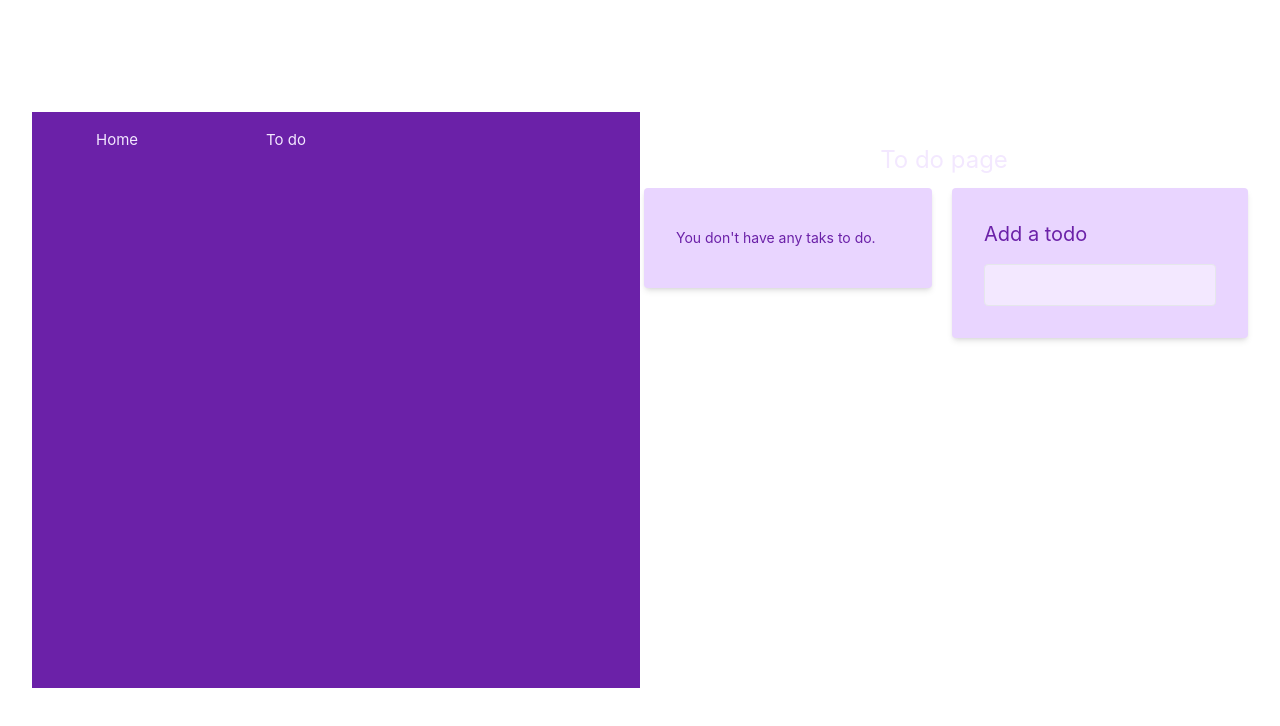
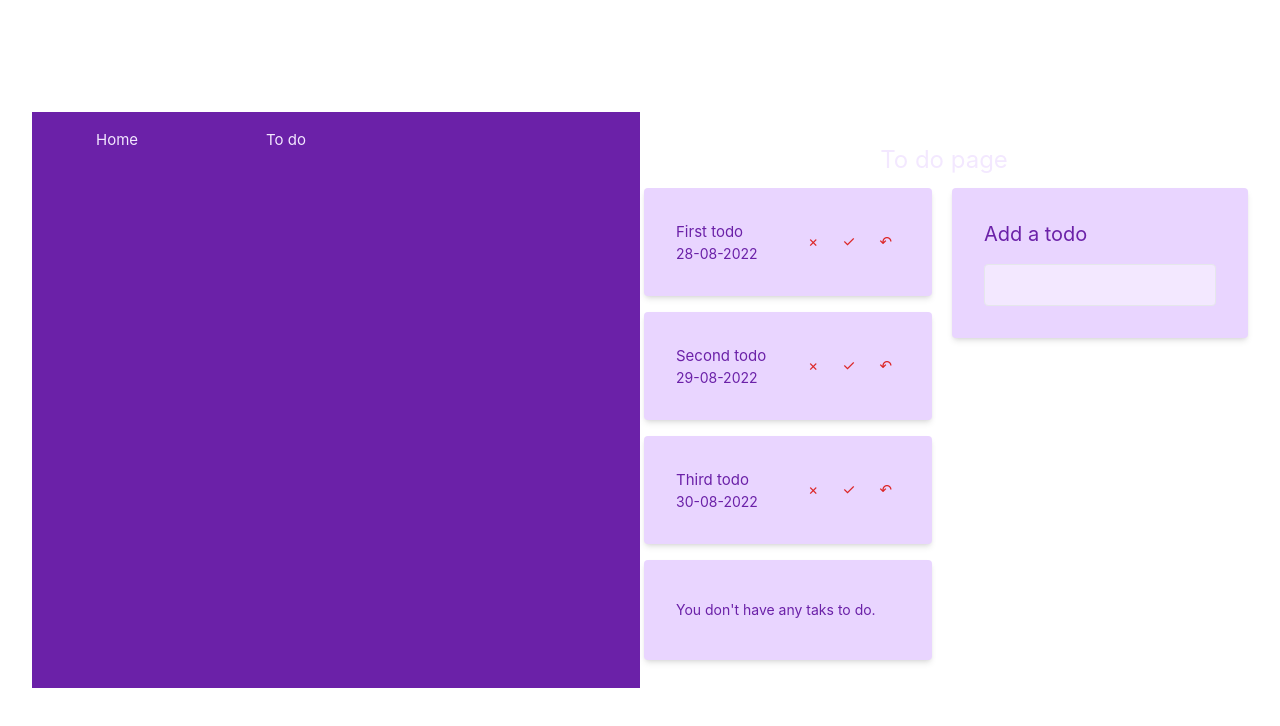
Before and after one commit to gabriellichacz/ToDoApp_VueJS, a Vue app: page /to-do in a window 1280 px wide. Shown: the top 726 px of the page. Built offline with nearby package versions, Linux system fonts and the light colour scheme.

Commit message:
Dziala export default i petla

```diff
--- a/src/views/ToDo.vue
+++ b/src/views/ToDo.vue
@@ -1,20 +1,31 @@
-<script setup>
-import { defineComponent, ref } from 'vue';
+<script>
+import { ref } from 'vue'
 
-defineComponent({
+export default {
   setup() {
+    // declaring data - curly brackets mean one array
     const todos = ref([
         {
             text: "First todo",
-                createdAt: newDate(),
+            createdAt: "28-08-2022"
         },
-        ]);
+        {
+            text: "Second todo",
+            createdAt: "29-08-2022"
+        },
+        {
+            text: "Third todo",
+            createdAt: "30-08-2022"
+        }
 
+    ])
+
+    // returning data to the page
     return {
-            todos,
-        };
+        todos
+    }
   },
-})
+}
 </script>
 
 <template>
@@ -27,13 +38,10 @@ defineComponent({
 
                     <!-- Todo item -->
                     <div v-for="(todo, index) in todos"
-                        :todo="todo"
-                        :index="index"
-                        :key="index"
                         class="p-8 bg-purple-200 shadow-md rounded flex items-center justify-between">
                         <div>
                             <div class="text-purple-800"> {{ todo.text }} </div>
-                            <div class="text-purple-800 text-sm"> {{ todo.createdAt.toString() }} </div>
+                            <div class="text-purple-800 text-sm"> {{ todo.createdAt }} </div>
                         </div>
                         <div class="space-x-2">
                             <button class="px-2 text-red-600" title="Remove todo">
```
Lines whose indentation alone changed are shown as unchanged.
